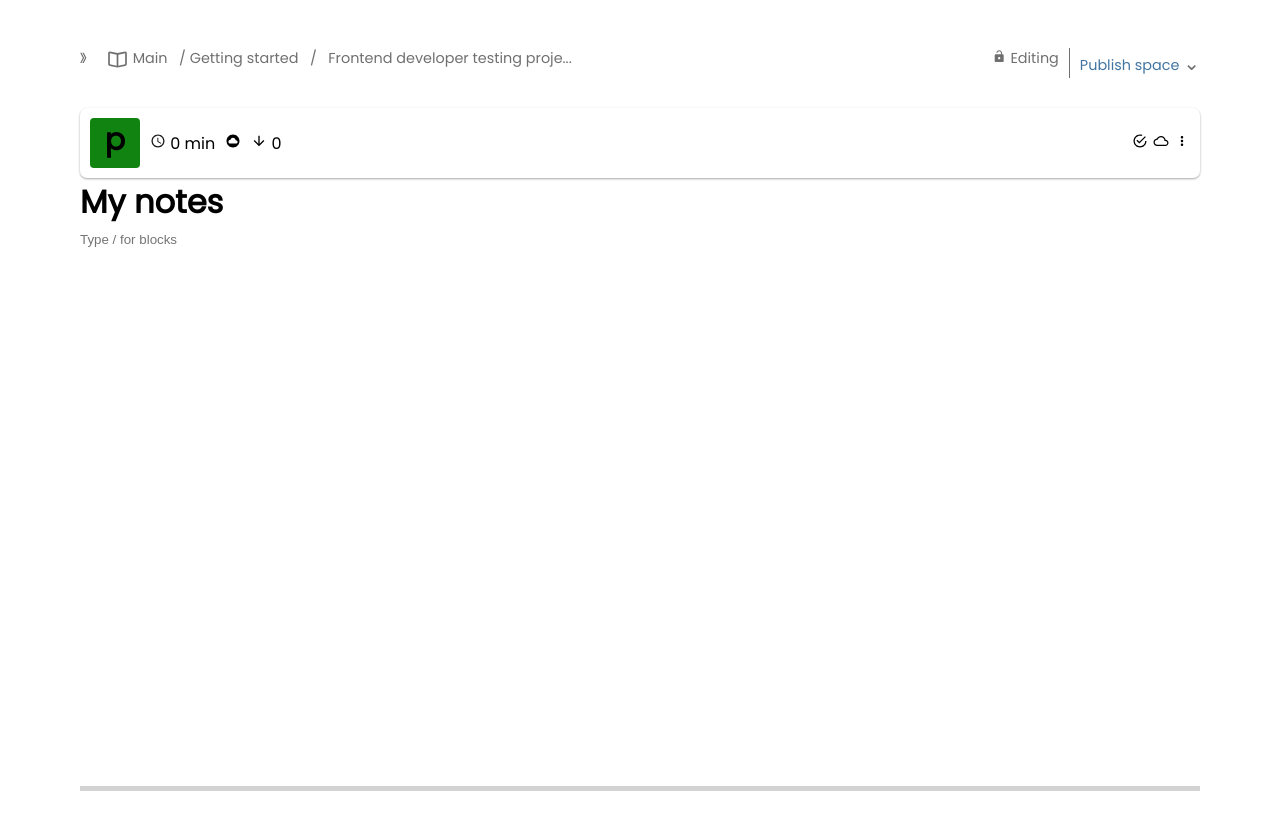
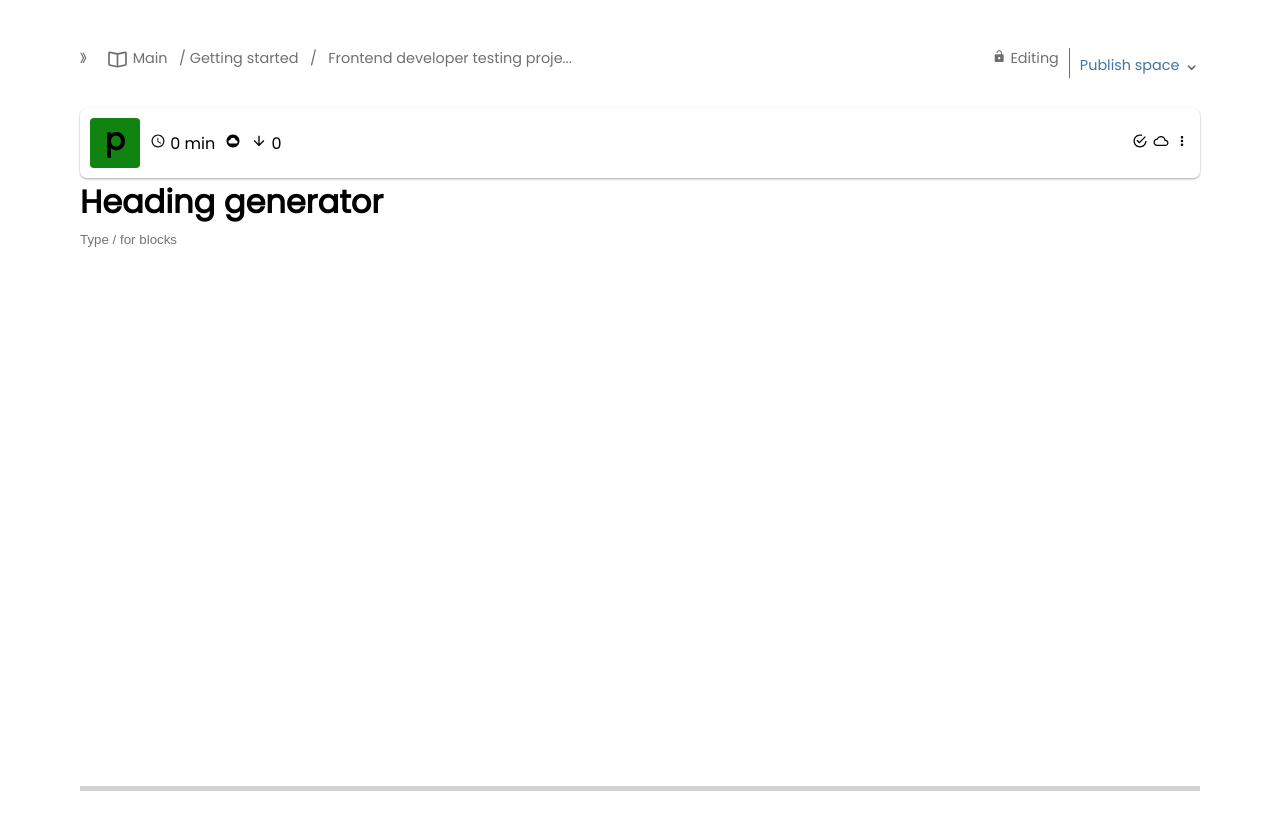
Before and after one commit to EUGENEMUTUYEYEZU/NotionLikeVanillajs, a website: page index.html in a window 1280 px wide. Drawn offline with nearby package versions, Linux system fonts and the light colour scheme.

Commit message:
modify heading

```diff
--- a/index.html
+++ b/index.html
@@ -43,7 +43,7 @@
           <div class="dots"><ion-icon name="more"></ion-icon></div>
         </div>
       </div>
-    <h1>My notes</h1>
+    <h1>Heading generator</h1>
    <section class="main">
     <div class="content"></div>
     <div>
```
